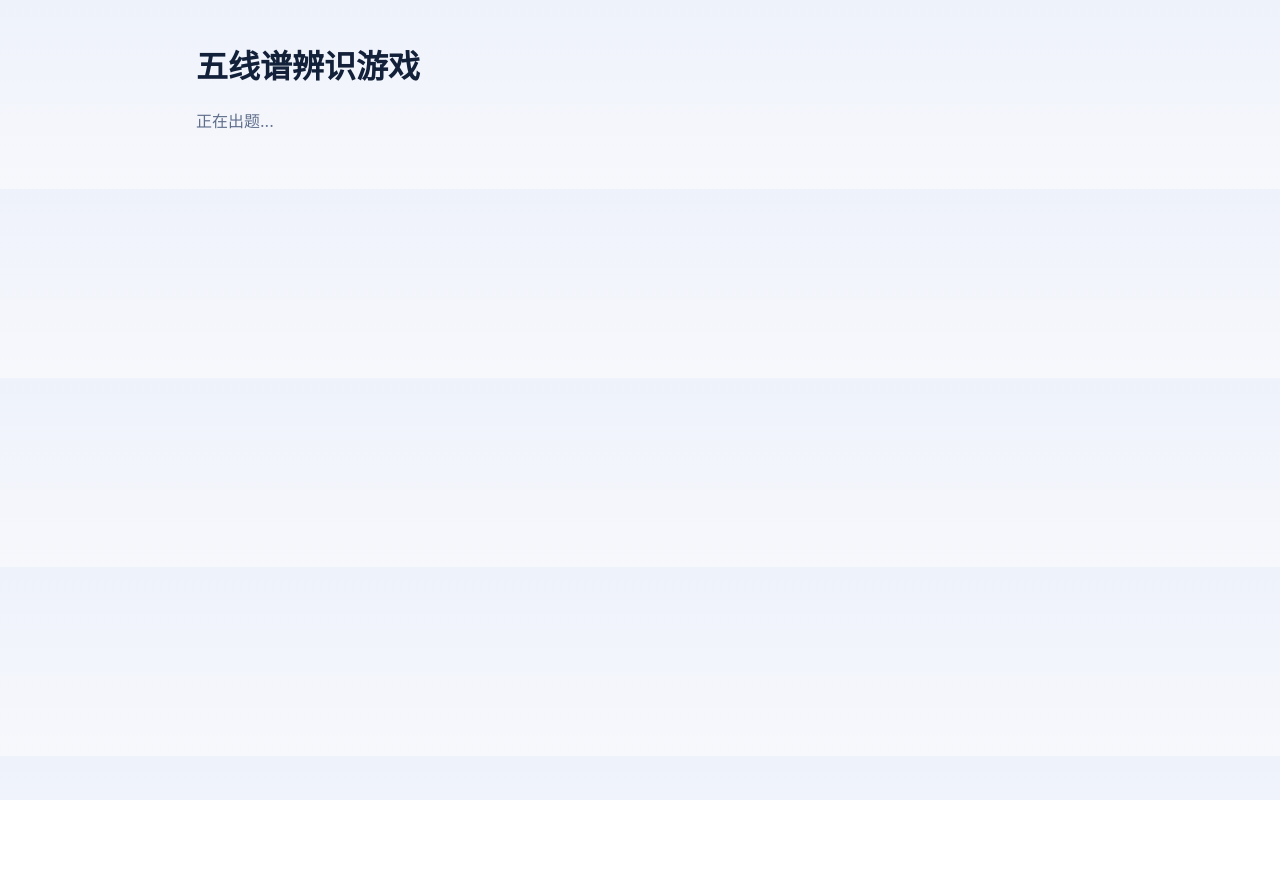
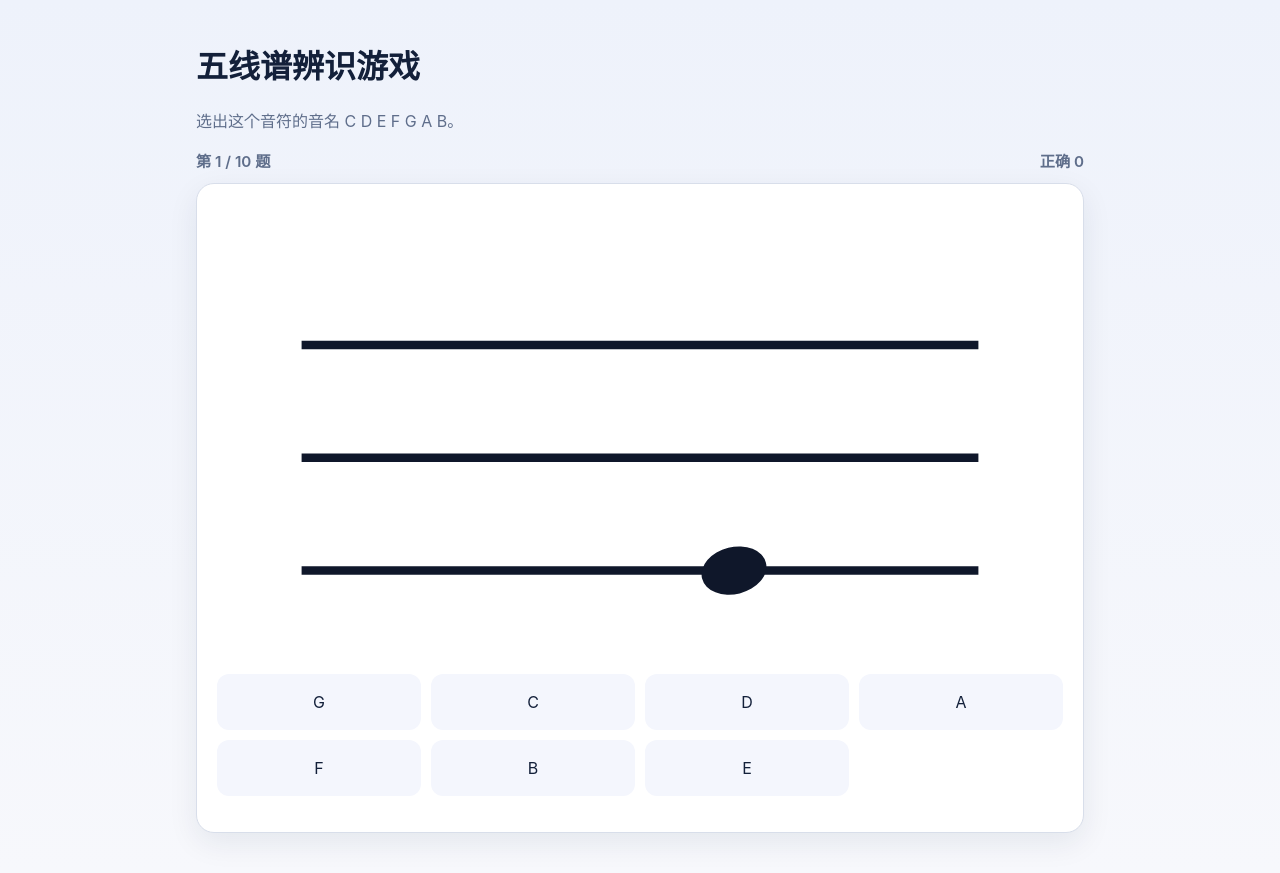
Before and after one commit to liangjiaxing/word-practice, a Next.js app: page /sight-reader in a window 1280 px wide. Before the commit the page ends 800 px from the top, so only its background shows below. Built offline with nearby package versions, Linux system fonts and the light colour scheme.

Commit message:
fix: sight reader rendering fixes for blank staff

```diff
--- a/app/sight-reader/page.tsx
+++ b/app/sight-reader/page.tsx
@@ -1,21 +1,19 @@
 "use client";
 
-import { useMemo, useState } from "react";
-import type { StaffQuestion } from "./game-data";
+import { useState } from "react";
 import "./page.css";
 
-type NotePitch = StaffQuestion["answer"];
+export type NotePitch = "C" | "D" | "E" | "F" | "G" | "A" | "B";
 
-const OPTIONS: NotePitch[] = ["C", "D", "E", "F", "G", "A", "B"];
+type Question = { answer: NotePitch };
+type ChoiceState = "idle" | "correct" | "wrong";
+
 const SVG_W = 180;
 const SVG_H = 100;
-const PAD = 18;
-const LEFT = PAD;
-const RIGHT = SVG_W - PAD;
 const STAFF_Y_TOP = 30;
-const STAFF_GAP = 8;
+const STAFF_GAP = 12;
 const Y_FOR = (idx: number) => STAFF_Y_TOP + idx * STAFF_GAP;
-const NOTE_X = 70;
+const NOTE_X = 110;
 
 const PITCH_INDEX: Record<NotePitch, number> = {
   C: 5,
@@ -31,7 +29,13 @@ function yForNote(pitch: NotePitch) {
   return Y_FOR(PITCH_INDEX[pitch]);
 }
 
-function Staff({ pitch }: { pitch: NotePitch }) {
+function makeQuestion(): Question {
+  const all: NotePitch[] = ["C", "D", "E", "F", "G", "A", "B"];
+  const answer = all[Math.floor(Math.random() * all.length)];
+  return { answer };
+}
+
+function StaffSVG({ pitch }: { pitch: NotePitch }) {
   const lineIndices = [0, 2, 4, 6];
   const y = yForNote(pitch);
 
@@ -50,9 +54,9 @@ function Staff({ pitch }: { pitch: NotePitch }) {
         return (
           <line
             key={i}
-            x1={LEFT} y1={ly} x2={RIGHT} y2={ly}
+            x1={18} y1={ly} x2={SVG_W - 18} y2={ly}
             stroke="#0f172a"
-            strokeWidth={1.6}
+            strokeWidth={1.8}
           />
         );
       })}
@@ -60,16 +64,16 @@ function Staff({ pitch }: { pitch: NotePitch }) {
       <ellipse
         cx={NOTE_X}
         cy={y}
-        rx={6.5}
-        ry={4.8}
+        rx={7}
+        ry={5}
         transform={`rotate(-14 ${NOTE_X} ${y})`}
         fill="#0f172a"
       />
 
       {pitch === "C" && (
         <line
-          x1={NOTE_X - 10} y1={y}
-          x2={NOTE_X + 10} y2={y}
+          x1={NOTE_X - 12} y1={y}
+          x2={NOTE_X + 12} y2={y}
           stroke="#0f172a"
           strokeWidth={2}
         />
@@ -78,123 +82,91 @@ function Staff({ pitch }: { pitch: NotePitch }) {
   );
 }
 
-export default function SightReaderGame() {
-  const [sequence, setSequence] = useState<StaffQuestion[]>(() => [
-    import("./game-data").then((m) => m.buildQuestion()),
-  ]);
-  const [index, setIndex] = useState(0);
-  const [selected, setSelected] = useState<string | null>(null);
-  const [correctCount, setCorrectCount] = useState(0);
-  const [answeredCount, setAnsweredCount] = useState(0);
-  const [questions, setQuestions] = useState<StaffQuestion[]>([]);
+export default function SightReaderPage() {
+  const [question, setQuestion] = useState<Question>(makeQuestion);
+  const [choice, setChoice] = useState<NotePitch | null>(null);
+  const [state, setState] = useState<ChoiceState>("idle");
+  const [round, setRound] = useState(0);
+  const [score, setScore] = useState(0);
 
-  const question = questions[index];
-  const isAnswered = selected !== null;
-  const isCorrect = selected === question?.answer;
+  const totalRounds = 10;
+  const currentRound = Math.min(round + 1, totalRounds);
+  const finished = round >= totalRounds;
 
-  const finished = index >= 10;
-
-  const scoreText = useMemo(() => {
-    if (!finished) return "";
-    if (correctCount === 10) return "🎉 满分！";
-    if (correctCount >= 7) return `做对了 ${correctCount} / 10，不错！`;
-    return `正确率 ${((correctCount / 10) * 100).toFixed(0)}%，继续加油！`;
-  }, [finished, correctCount]);
-
-  const options = useMemo(() => {
-    if (!question) return OPTIONS;
-    const pool = OPTIONS.filter((n) => n !== question.answer);
-    const chosen = new Set<string>();
-    while (chosen.size < 3) {
-      chosen.add(pool[Math.floor(Math.random() * pool.length)]);
-    }
-    const out = Array.from(chosen) as NotePitch[];
-    out.push(question.answer);
-    return out.sort(() => Math.random() - 0.5);
-  }, [question]);
-
-  function reset() {
-    setSequence(
-      Array.from({ length: 10 }, () =>
-        import("./game-data").then((m) => m.buildQuestion()),
-      ),
-    );
-    setIndex(0);
-    setSelected(null);
-    setCorrectCount(0);
-    setAnsweredCount(0);
-    setQuestions([]);
-  }
-
-  function pick(option: string) {
-    if (isAnswered || answeredCount >= 10 || !question) return;
-    setSelected(option);
-    setAnsweredCount((n) => n + 1);
-    if (option === question.answer) {
-      setCorrectCount((n) => n + 1);
-    }
+  function pick(pitch: NotePitch) {
+    if (state !== "idle") return;
+    const ok = pitch === question.answer;
+    setChoice(pitch);
+    setState(ok ? "correct" : "wrong");
+    if (ok) setScore((s) => s + 1);
   }
 
   function next() {
-    if (!isAnswered) return;
-    if (index + 1 >= 10) {
-      reset();
+    if (state === "idle") return;
+    if (round + 1 >= totalRounds) {
+      setRound(0);
+      setScore(0);
+      setQuestion(makeQuestion());
+      setChoice(null);
+      setState("idle");
       return;
     }
-    setIndex((n) => n + 1);
-    setSelected(null);
+    setRound((n) => n + 1);
+    setQuestion(makeQuestion());
+    setChoice(null);
+    setState("idle");
   }
 
-  if (!question) {
-    return (
-      <main className="sr-app">
-        <h1>五线谱辨识游戏</h1>
-        <p className="sr-subtitle">正在出题...</p>
-      </main>
-    );
-  }
+  const feedbackText =
+    state === "correct" ? "回答正确！" : `回答错误，正确答案是 ${question.answer}`;
+
+  const scoreText = (() => {
+    if (!finished) return "";
+    if (score === 10) return "🎉 满分！五线谱小天才";
+    if (score >= 7) return `做对了 ${score} / 10，不错！`;
+    return `正确率 ${((score / totalRounds) * 100).toFixed(0)}%，继续加油！`;
+  })();
+
+  const choices: NotePitch[] = [
+    ...(["C","D","E","F","G","A","B"] as NotePitch[]).filter((n) => n !== question.answer),
+    question.answer,
+  ].sort(() => Math.random() - 0.5);
 
   return (
     <main className="sr-app">
       <h1>五线谱辨识游戏</h1>
-      <p className="sr-subtitle">选出这个音符的音名 C D E F G A B，共 10 题。</p>
-
+      <p className="sr-subtitle">选出这个音符的音名 C D E F G A B。</p>
       <div className="sr-meta">
-        <span>第 {Math.min(index + 1, 10)} / 10 题</span>
-        <span>正确 {correctCount}</span>
+        <span>第 {currentRound} / {totalRounds} 题</span>
+        <span>正确 {score}</span>
       </div>
 
       {finished ? (
         <div className="sr-feedback success">
           <div className="sr-score">{scoreText}</div>
-          <button type="button" className="sr-next-btn" onClick={reset}>
+          <button type="button" className="sr-next-btn" onClick={() => setRound(0)}>
             再来一次
           </button>
         </div>
       ) : (
         <div className="sr-card">
-          <Staff pitch={question.answer as NotePitch} />
+          <StaffSVG pitch={question.answer} />
 
           <div className="sr-choice-grid">
-            {options.map((option) => {
-              const isChoiceCorrect = option === question.answer;
-              const stateClass = !isAnswered
-                ? ""
-                : isChoiceCorrect
-                  ? " correct"
-                  : option === selected
-                    ? " wrong"
-                    : "";
-
+            {choices.map((option) => {
+              const isCorrect = option === question.answer;
+              let cls = "sr-choice";
+              if (state !== "idle") {
+                if (isCorrect) cls += " correct";
+                else if (state === "wrong" && option === choice) cls += " wrong";
+              }
               return (
                 <button
                   key={option}
                   type="button"
-                  data-choice="true"
-                  data-correct={isChoiceCorrect ? "true" : "false"}
-                  className={`sr-choice${stateClass}`}
+                  className={cls}
                   onClick={() => pick(option)}
-                  disabled={isAnswered}
+                  disabled={state !== "idle"}
                 >
                   {option}
                 </button>
@@ -202,17 +174,16 @@ export default function SightReaderGame() {
             })}
           </div>
 
-          {isAnswered ? (
-            <div className={isCorrect ? "sr-feedback success" : "sr-feedback error"}>
-              <p>{isCorrect ? "回答正确！" : `回答错误，正确答案是 ${question.answer}`}</p>
+          {state !== "idle" && (
+            <div className={state === "correct" ? "sr-feedback success" : "sr-feedback error"}>
+              <p>{feedbackText}</p>
             </div>
-          ) : null}
-
-          {isAnswered ? (
+          )}
+          {state !== "idle" && (
             <button type="button" className="sr-next-btn" onClick={next}>
-              {index + 1 >= 10 ? "完成任务 →" : "下一题 →"}
+              {round + 1 >= totalRounds ? "完成任务 →" : "下一题 →"}
             </button>
-          ) : null}
+          )}
         </div>
       )}
     </main>
```
